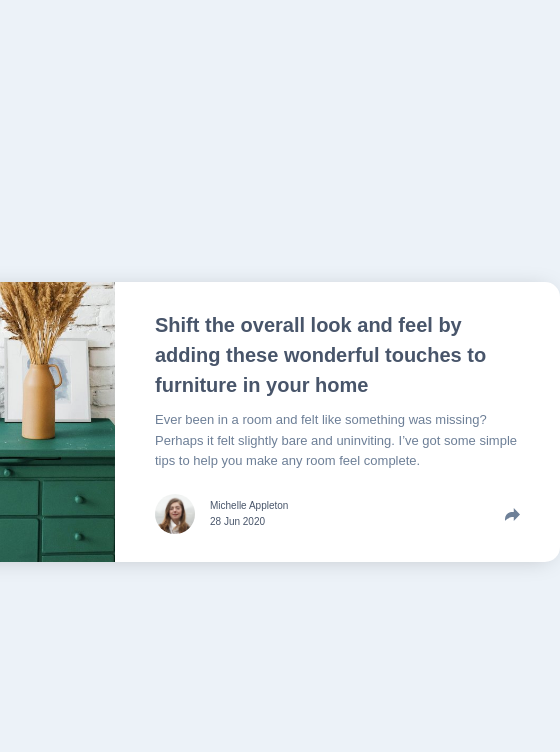
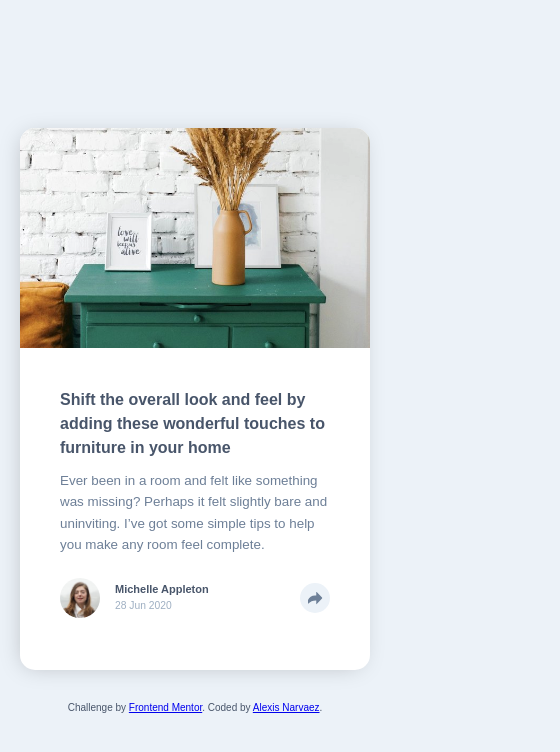
Before and after one commit to AlexisNarvaez97/Article-Preview, a plain HTML site: page index.html in a window 390 px wide. Shown: the whole page, 560 px wide, since content can reach past the window. Drawn offline with Linux system fonts and the light colour scheme.

Commit message:
:tada: : Mobile Responsive

```diff
--- a/index.html
+++ b/index.html
@@ -18,7 +18,7 @@
   </style> -->
   </head>
   <body>
-    <div class="article__preview">
+    <section class="article__preview">
       <img
         class="article__preview__img"
         src="images/drawers.jpg"
@@ -43,22 +43,22 @@
           />
           <div class="info__persona__text">
             <p>Michelle Appleton</p>
-            <p>28 Jun 2020</p>
+            <small>28 Jun 2020</small>
           </div>
-          <div class="">
+          <div class="info__share">
             <img
-              class="info__persona__share"
+              class="info__share-icon"
               src="images/icon-share.svg"
               alt="Logo"
             />
           </div>
         </div>
       </div>
-    </div>
+    </section>
 
-    <!-- <div class="attribution">
+    <div class="attribution">
     Challenge by <a href="https://www.frontendmentor.io?ref=challenge" target="_blank">Frontend Mentor</a>.
-    Coded by <a href="#">Your Name Here</a>.
-  </div> -->
+    Coded by <a href="#">Alexis Narvaez</a>.
+  </div>
   </body>
 </html>
--- a/styles/_article.scss
+++ b/styles/_article.scss
@@ -10,6 +10,12 @@
   /* Pendiente */
   box-shadow: -3px 2px 23px -7px rgba(0, 0, 0, 0.25);
 
+  @media only screen and (max-width: $bp-small) {
+    flex-direction: column;
+    width: 100%;
+    height: 542px;
+  }
+
   &__img {
     align-self: stretch;
     width: 285px;
@@ -17,6 +23,12 @@
     object-fit: cover;
     object-position: left;
     filter: brightness(105%);
+
+    @media only screen and (max-width: $bp-small) {
+      width: 100%;
+      height: 220px;
+      object-position: top;
+    }
   }
 
   .info__preview {
@@ -24,14 +36,23 @@
 
     &-h1 {
       color: $color-dark-grayish-blue;
+      font-size: 2rem;
       line-height: 1.5;
+
+      @media only screen and (max-width: $bp-small) {
+        font-size: 1.6rem;
+      }
     }
 
     &-p {
       margin-top: 10px;
-      font-size: 1.3rem;
+      font-size: 1.4rem;
       font-weight: 500;
       color: $color-desatured-dark-blue;
+
+      @media only screen and (max-width: $bp-small) {
+        font-size: 1.34rem;
+      }
     }
 
     .info__persona {
@@ -48,7 +69,36 @@
 
       &__text {
         margin-right: auto;
+
+        p {
+          color: $color-dark-grayish-blue;
+          font-size: 1.1rem;
+          font-weight: 700;
+        }
+
+        small {
+          font-size: 1.03rem;
+          color: $color-grayish-blue;
+        }
+      }
+
+      .info__share {
+        width: 30px;
+        height: 30px;
+        border-radius: 100px;
+        background-color: $color-light-grayish-blue;
+
+        &-icon {
+          position: relative;
+          top: 50%;
+          left: 50%;
+          transform: translate(-50%, -50%);
+        }
       }
     }
   }
 }
+
+.attribution {
+  margin-top: 30px;
+}
--- a/styles/_base.scss
+++ b/styles/_base.scss
@@ -33,10 +33,10 @@ body {
     justify-content: center;
     align-items: center;
 
-    // @media only screen and (max-width: $bp-small){
-    //     margin: 20px;
-    //     overflow: hidden;
-    // }
+    @media only screen and (max-width: $bp-small){
+        margin: 0 2rem 0 2rem;
+        overflow: hidden;
+    }
 }
 
 img {
```
Also changed, not shown: styles/main.css, 1 other file.
